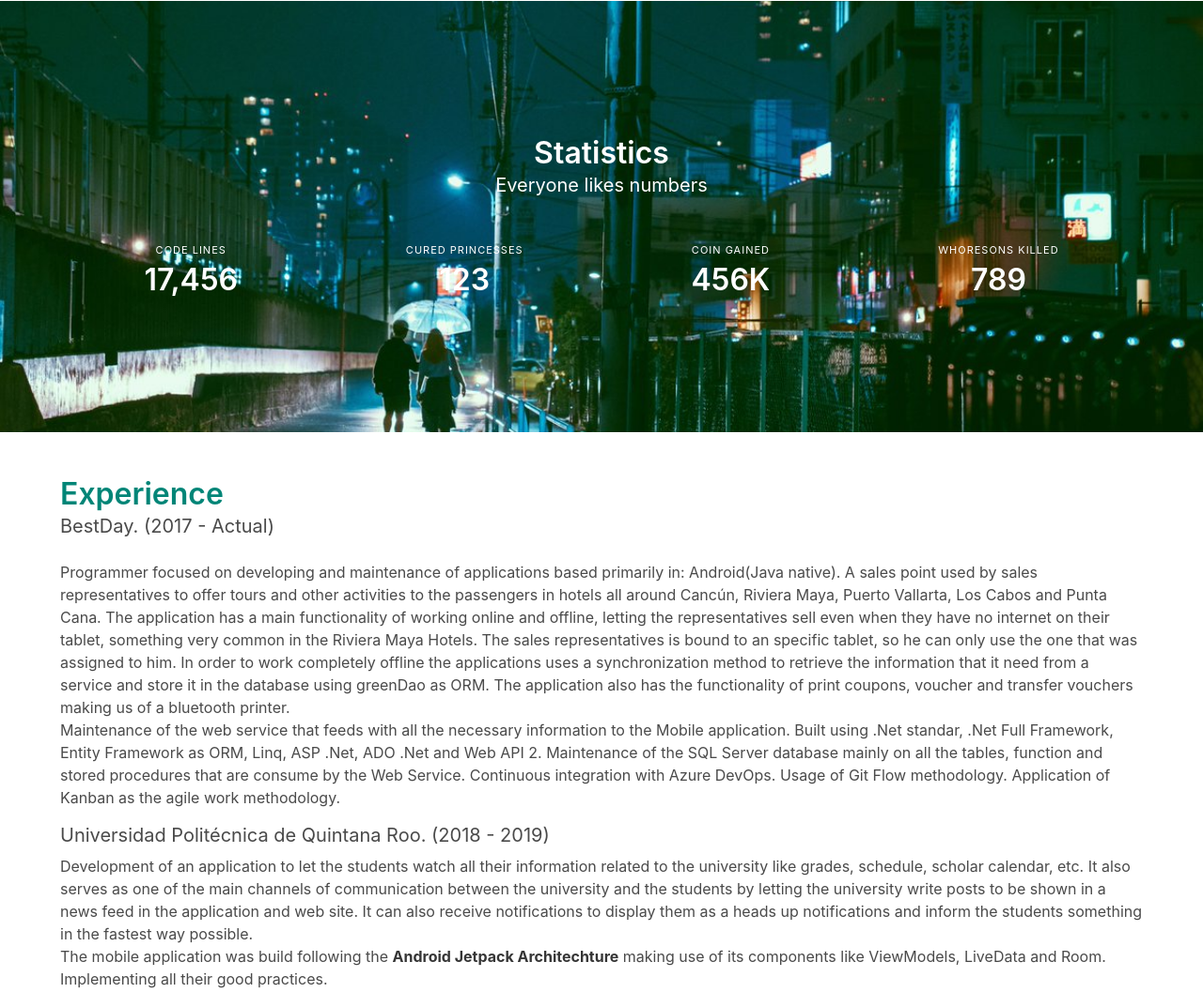
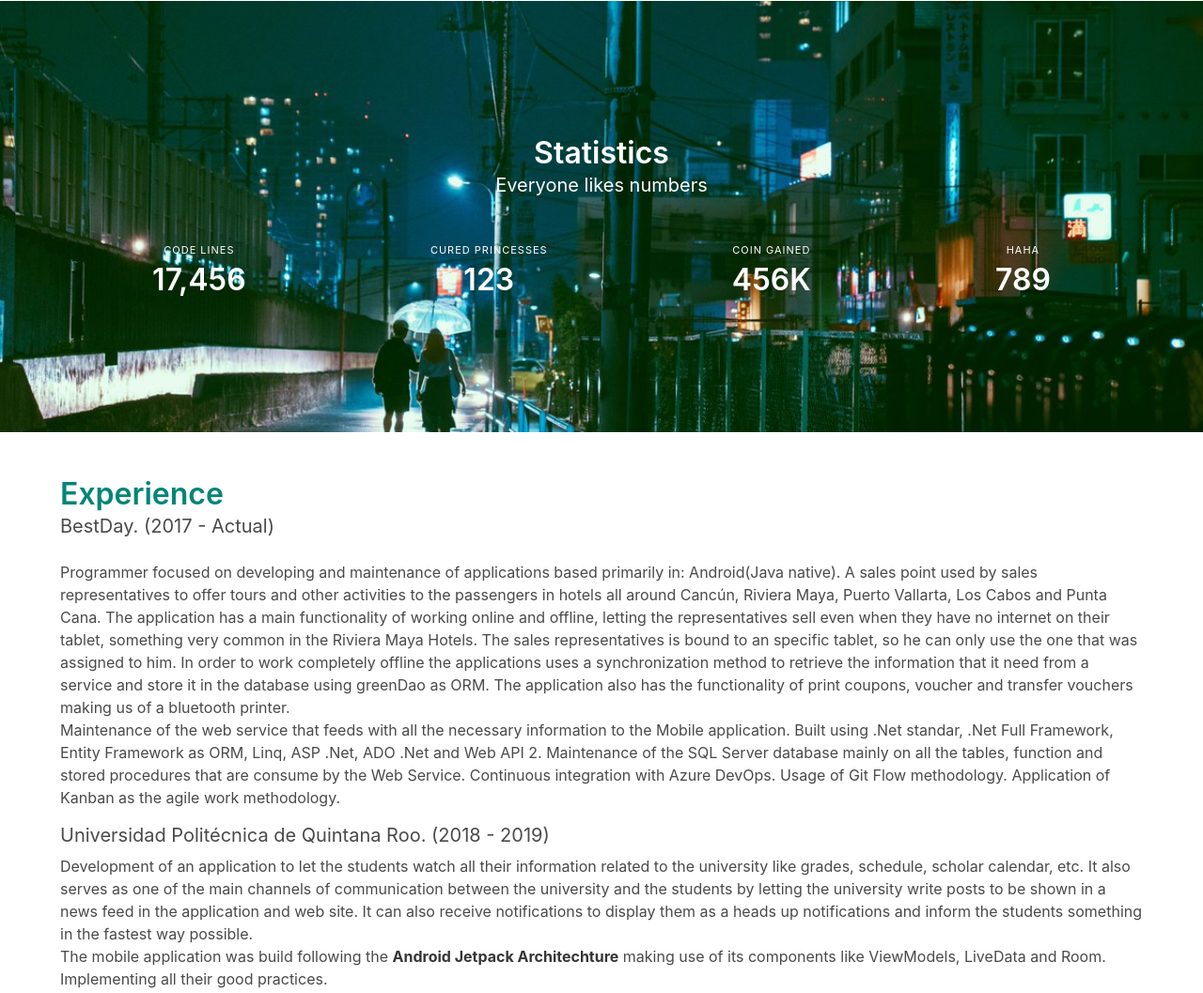
Before and after one commit to DiegoLovera/DiegoLovera.github.io, a plain HTML site: page index.html in a window 1280 px wide. Shown: the part 1080-2137 px from the top of the page at 94% size. Drawn offline with Linux system fonts and the light colour scheme.

Commit message:
Update index.html

```diff
--- a/index.html
+++ b/index.html
@@ -196,7 +196,7 @@
 					</div>
 					<div class="level-item has-text-centered">
 						<div>
-							<p class="heading has-text-white">Whoresons killed</p>
+							<p class="heading has-text-white">Haha</p>
 							<p class="title has-text-white">789</p>
 						</div>
 					</div>
```
